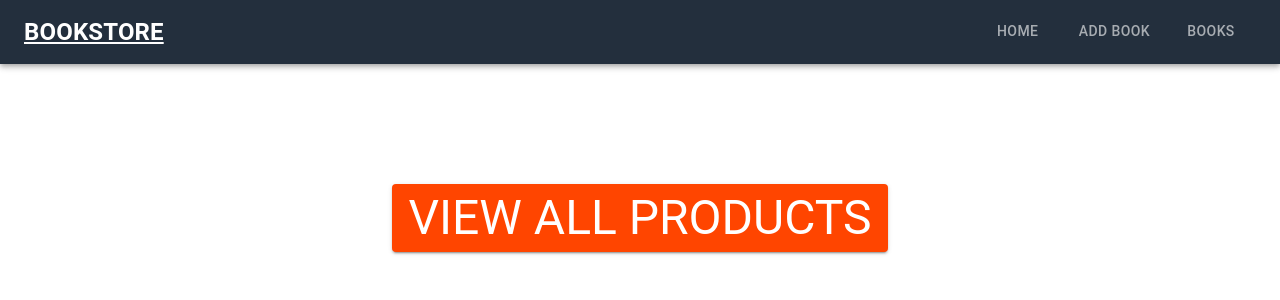
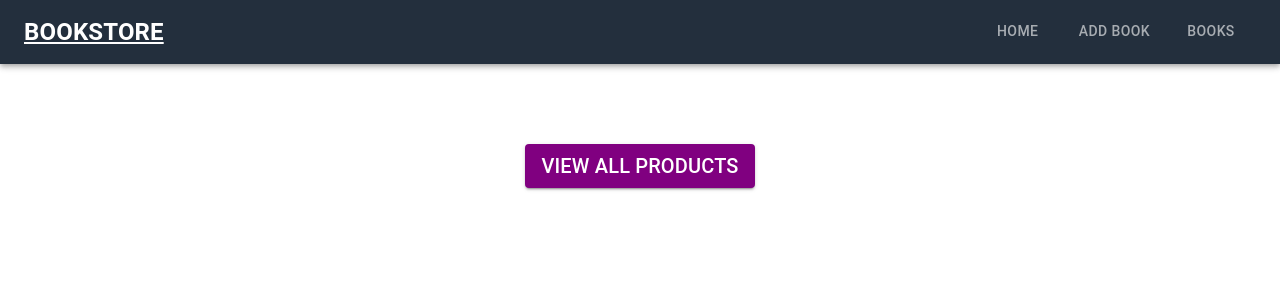
Before and after one commit to revathi-msc/bookstore-frontend, a React (Create React App) app: page / in a window 1280 px wide. Shown: the top 300 px of the page. Built offline with nearby package versions, Linux system fonts and the light colour scheme.

Commit message:
Update Home.js

```diff
--- a/src/components/Home.js
+++ b/src/components/Home.js
@@ -9,10 +9,10 @@ const Home = () => {
         <Button
           LinkComponent={Link}
           to="/books"
-          sx={{ marginTop: 15, background: "orangered" }}
+          sx={{ marginTop: 10, background: "purple" }}
           variant="contained"
         >
-          <Typography variant="h3">View All products</Typography>
+          <Typography variant="h6">View All products</Typography>
         </Button>
       </Box>
     </div>
```
